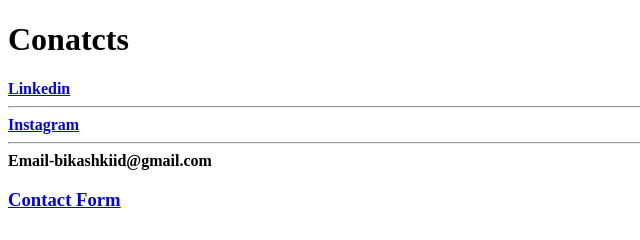
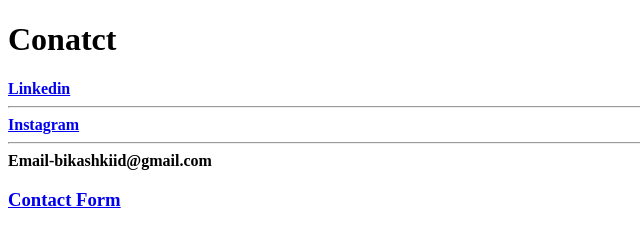
Before and after one commit to AlexNoobLonda/cv, a plain HTML site: page Contact.html in a window 1280 px wide. Shown: the full height of the page, 0-640 px from the left. Drawn offline with Linux system fonts and the light colour scheme.

Commit message:
Update Contact.html

```diff
--- a/Contact.html
+++ b/Contact.html
@@ -3,12 +3,12 @@
 
 <head>
   <meta charset="utf-8">
-  <title>Conatcts</title>
+  <title>Conatct</title>
 </head>
 
 <body>
   <strong>
-    <h1>Conatcts</h1>
+    <h1>Conatct</h1>
   </strong>
   <strong><a href="https://www.linkedin.com/in/bikashnayakid/">Linkedin</a></strong>
   <hr>
```
